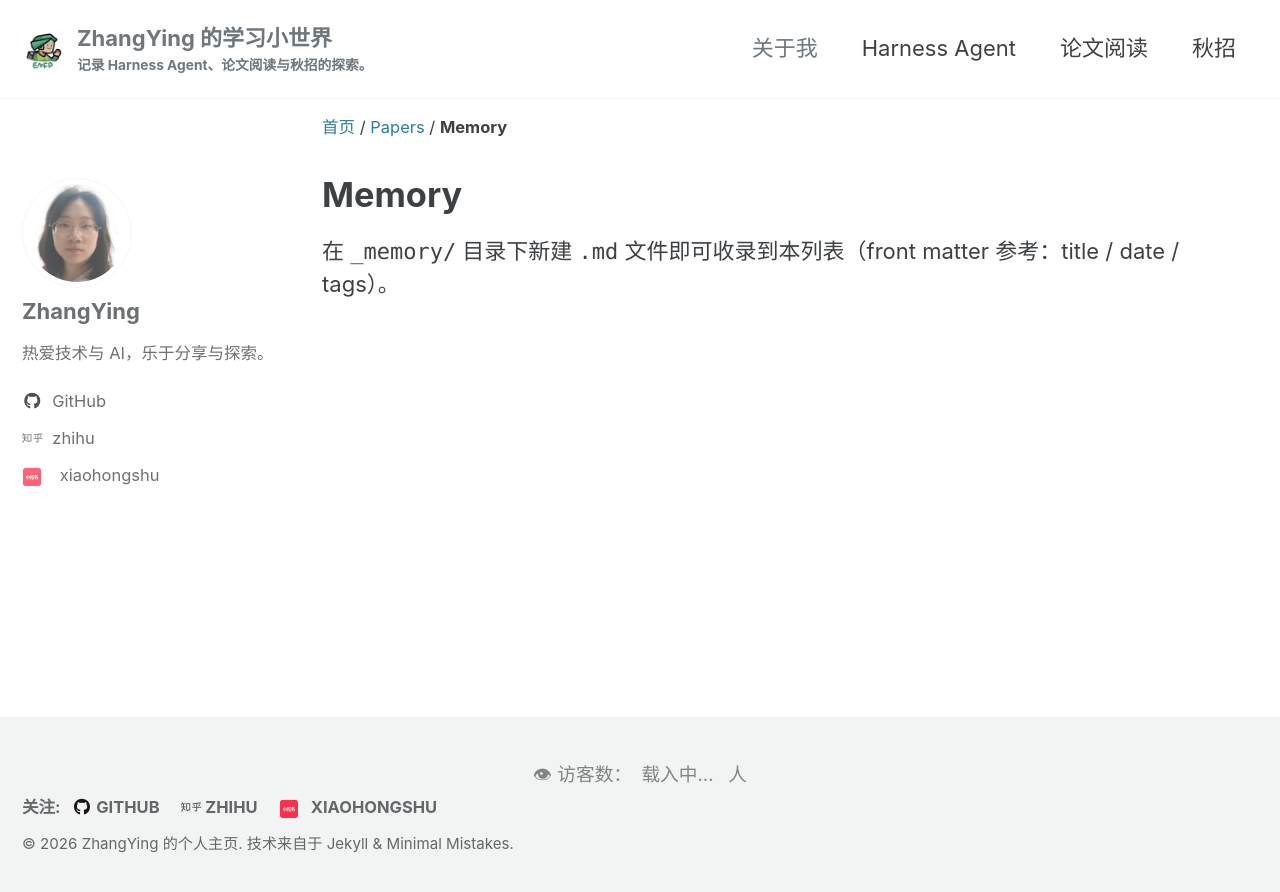
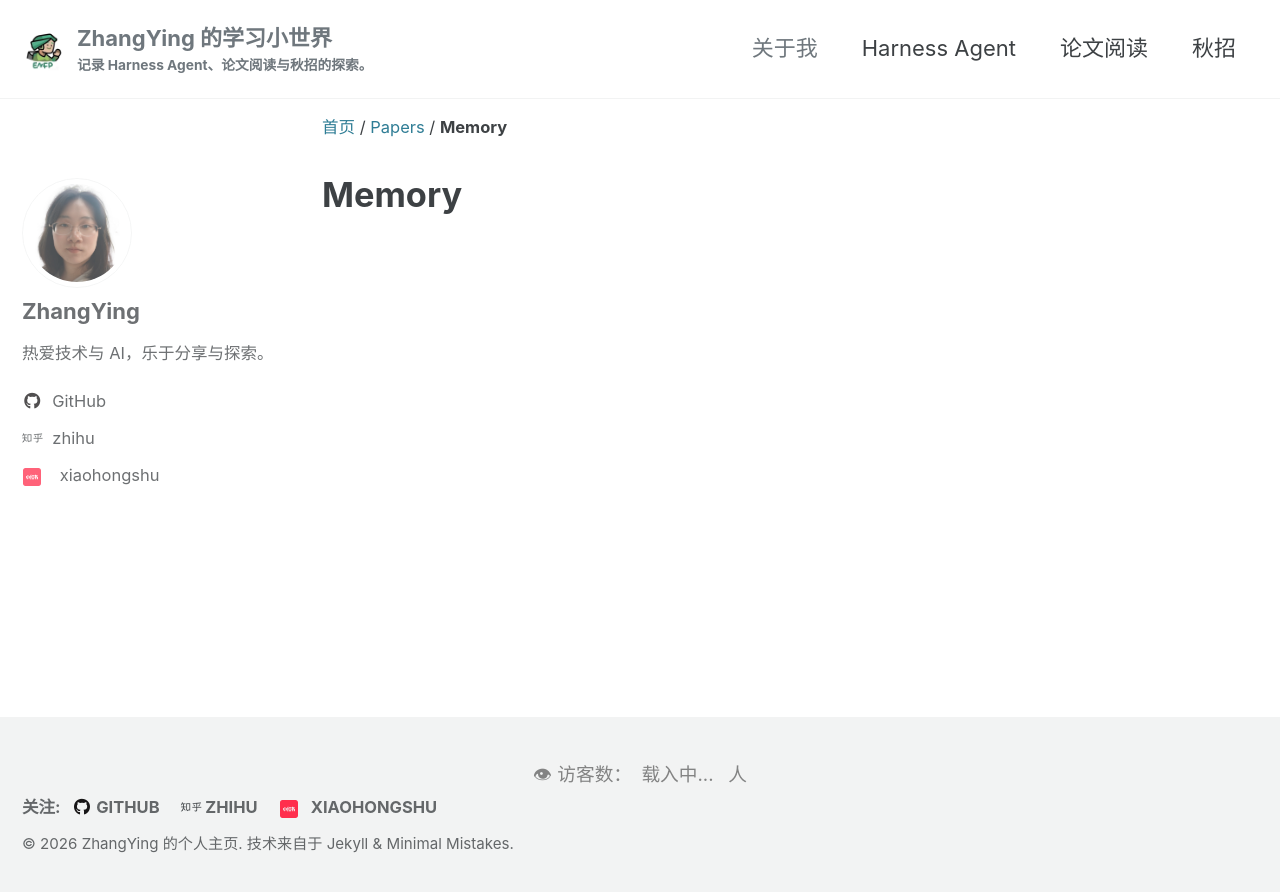
Before and after one commit to CodingZY/CodingZY.github.io, a Jekyll site: the page built from papers/memory/index.md, in a window 1280 px wide. Shown: the top 892 px of the page. Built offline with Jekyll 4.4.1, drawn with Linux system fonts in a browser that asks for light colours; cached includes are drawn as plain includes; comment, search, counter and statistics services are not loaded.

```diff
--- a/papers/memory/index.md
+++ b/papers/memory/index.md
@@ -10,5 +10,3 @@
 sort_order: reverse
 classes: wide
 ---
-
-在 `_memory/` 目录下新建 `.md` 文件即可收录到本列表（front matter 参考：title / date / tags）。
```
Also changed, not shown: papers/rag/index.md (+0 -2 lines).
